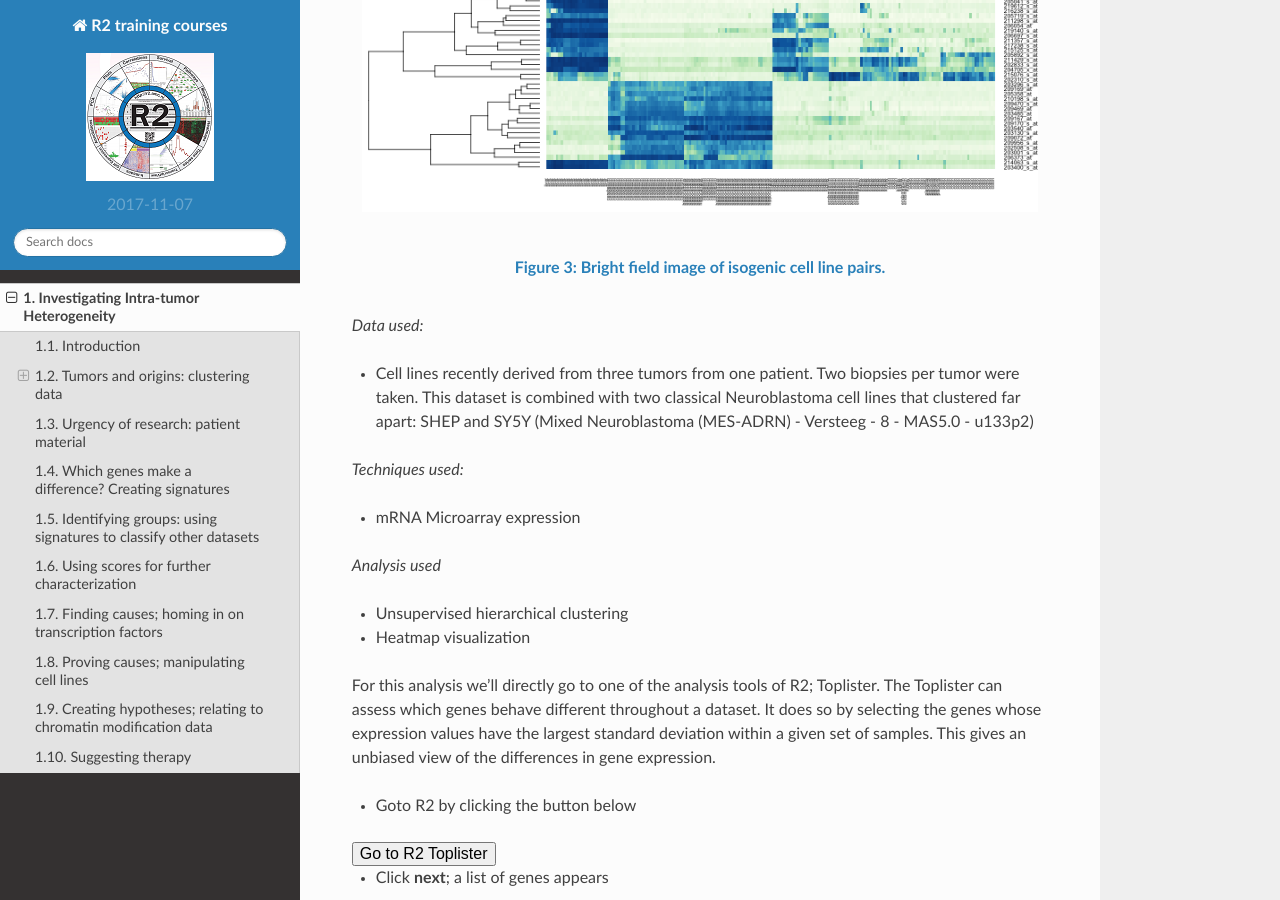
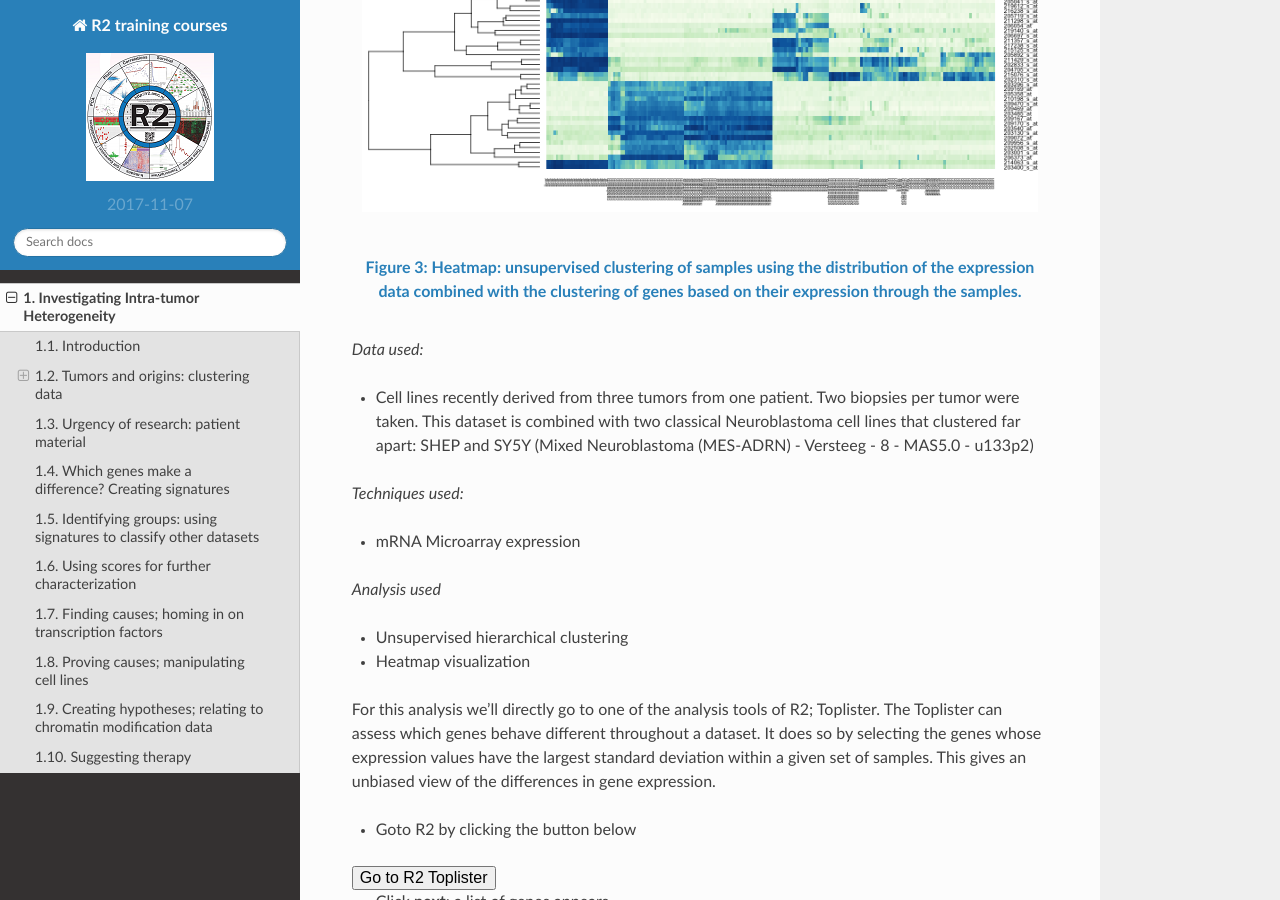
Before and after one commit to antronerds/r2-training-courses, a Sphinx documentation site: the page built from docs/Investigating_Tumor_Heterogeneity.md, in a window 1280 px wide and 900 px high, scrolled down 4991 px. Built offline with Sphinx 7.4.7 and the Read the Docs theme 2.0.0, drawn with Linux system fonts in a browser that asks for light colours; some of the changed text lies outside the part shown.

Commit message:
Corrected figure numbers

```diff
--- a/docs/Investigating_Tumor_Heterogeneity.md
+++ b/docs/Investigating_Tumor_Heterogeneity.md
@@ -150,9 +150,9 @@ In the former step we derived that neuroblastoma cell lines seem to group with c
 
 We profiled the mRNA expression of genes using Affymetrix mRNA chips in three of these pairs and of a previously established neuroblastoma cell line that after culturing gave rise to two very divergent phenotypes. The resulting gene expression patterns can be used perform to a hierarchical clustering. An example of such clustering resulting in a heatmap is provided below
 
-  ![Figure 3: Heatmap: unsupervised clustering of samples using the distribution of the expression data combined with the clustering of genes based on their expression through the samples.](_static/images/TumorHeterogeneity_HeatmapClustering.png "Figure 2: Bright field image of isogenic cell line pairs.")
+  ![Figure 3: Heatmap: unsupervised clustering of samples using the distribution of the expression data combined with the clustering of genes based on their expression through the samples.](_static/images/TumorHeterogeneity_HeatmapClustering.png "Figure 3: Heatmap: unsupervised clustering of samples using the distribution of the expression data combined with the clustering of genes based on their expression through the samples.")
 
-  [**Figure 3: Bright field image of isogenic cell line pairs.**](_static/images/TumorHeterogeneity_HeatmapClustering.png)
+  [**Figure 3: Heatmap: unsupervised clustering of samples using the distribution of the expression data combined with the clustering of genes based on their expression through the samples.**](_static/images/TumorHeterogeneity_HeatmapClustering.png)
 
 
 
```
Also changed, not shown: other parts of docs/Investigating_Tumor_Heterogeneity.md (+4 -4 lines).
